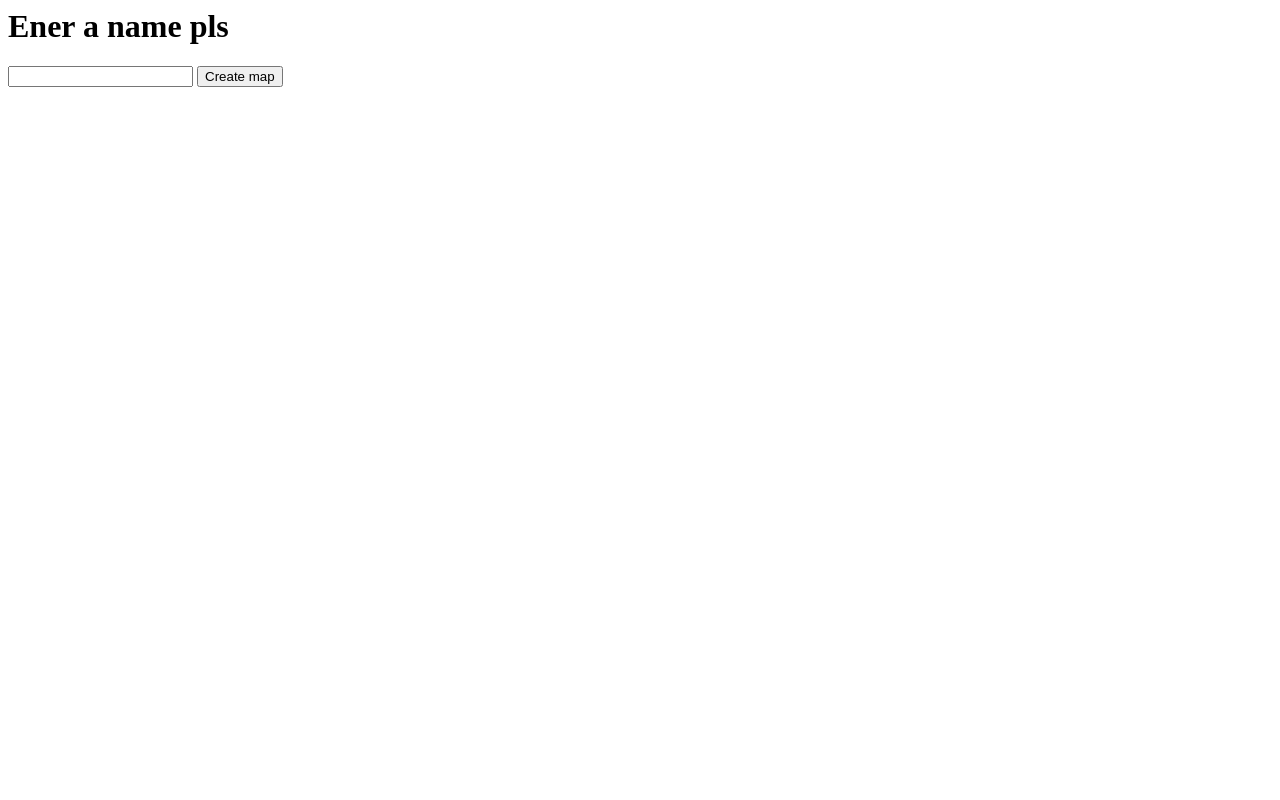
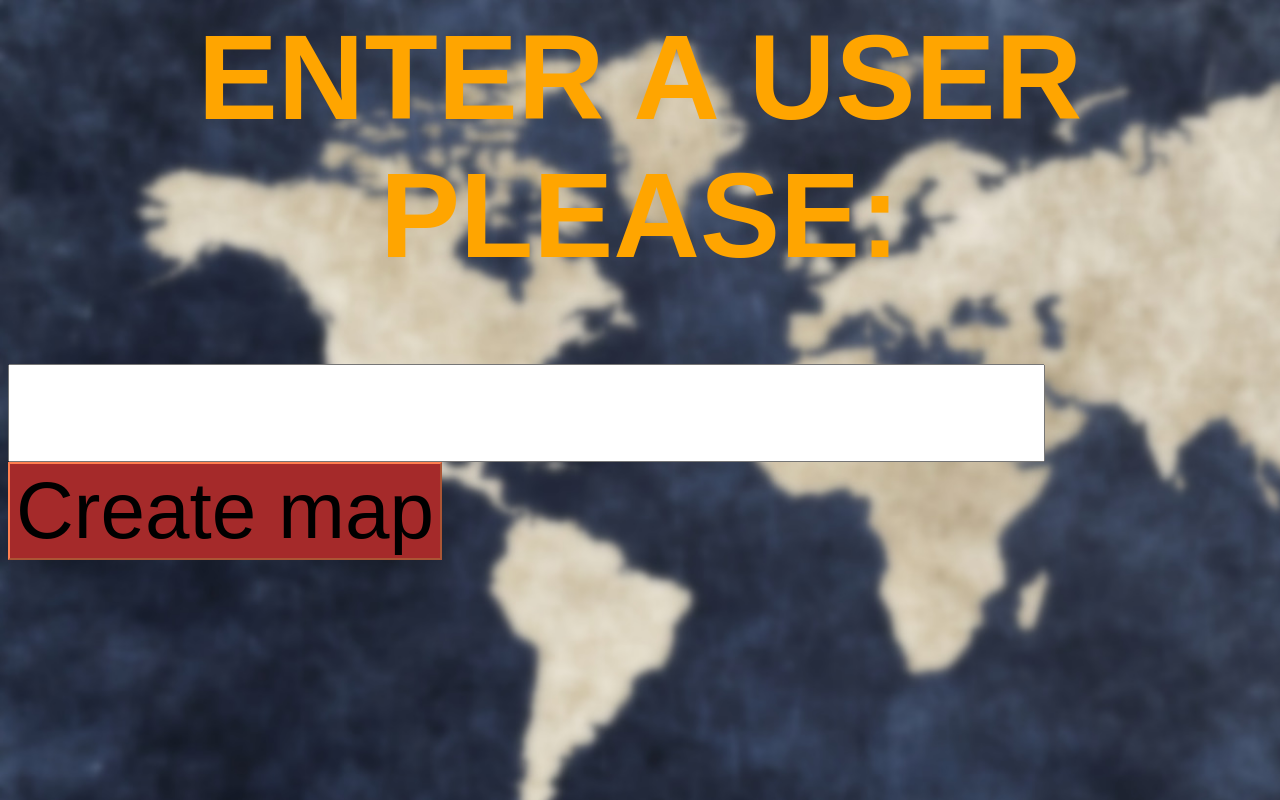
Before and after one commit to ViriAldi/LAB3_TASK2-3, a Flask app: page / in a window 1280 px wide. Run offline with Flask 2, Linux system fonts and the light colour scheme.

Commit message:
initial commit

```diff
--- a/mapping_twitter.py
+++ b/mapping_twitter.py
@@ -72,7 +72,7 @@ def locations_layer(users, name, limit):
 def map_creator(layers, location):
     map_loc = folium.Map(location=location,
                         zoom_start=10,
-                        tiles='OpenStreetMap')
+                        tiles='Stamen Terrain')
 
     for layer in layers:
         map_loc.add_child(layer)
--- a/templates/choser.html
+++ b/templates/choser.html
@@ -1,12 +1,20 @@
 <html>
     <head>
+        <style>
+            body {
+                background-image: url(../static/mapps.jpg);
+                background-size: 1850px;
+            }
+        </style>
         <title>Enter a name pls</title>
     </head>
     <body>
-        <h1>Ener a name pls</h1>
+        <h1 style="color:orange; font-size: 120; text-align: center; font-family: Arial, Helvetica, sans-serif;">
+                ENTER A USER PLEASE:
+        </h1>
         <form method="POST">
-            <input name='name' type='text'/>
-            <input type='submit' value='Create map'/>
+            <input name='name' type='text' style="font-size: 80;"/>
+            <input type='submit' value='Create map' style="font-size: 80; background-color: brown; border-color: coral;"/>
         </form>
     </body>
 </html>
```
Also changed, not shown: static/mapps.jpg (added).
